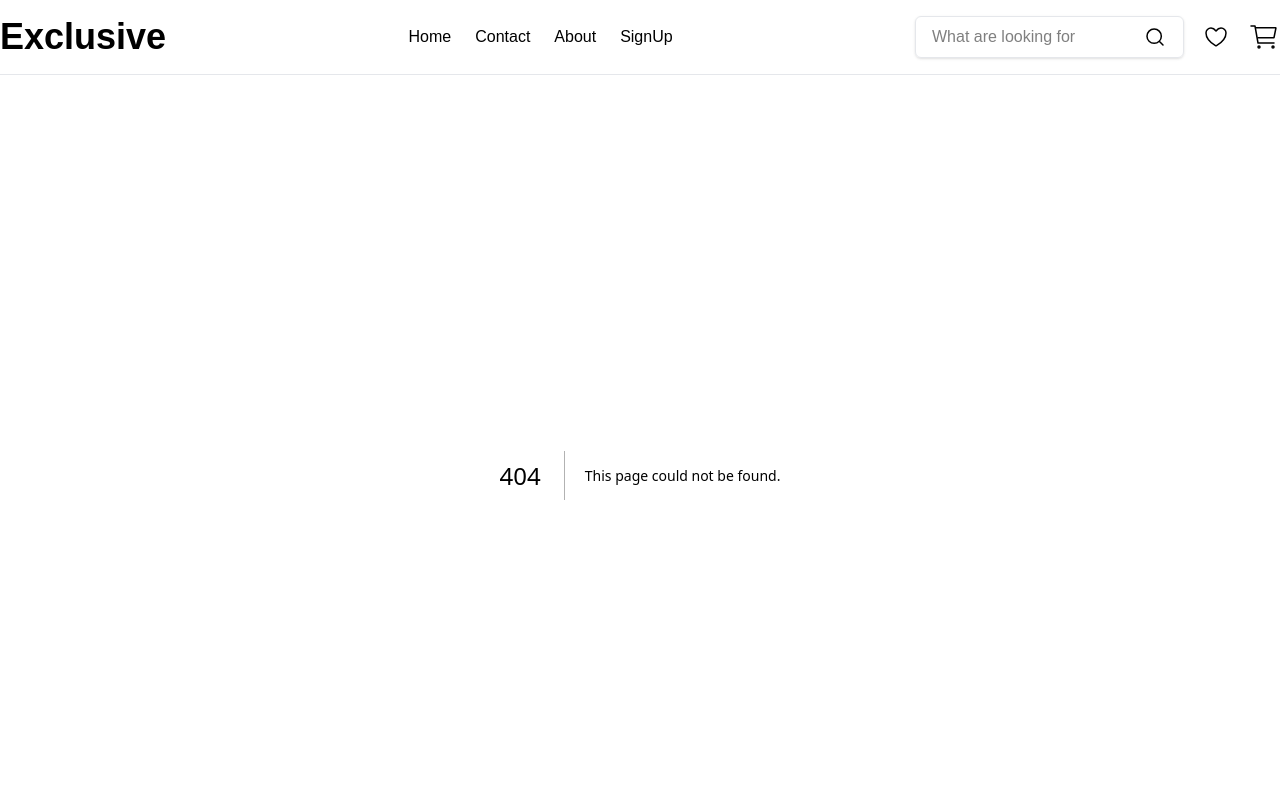
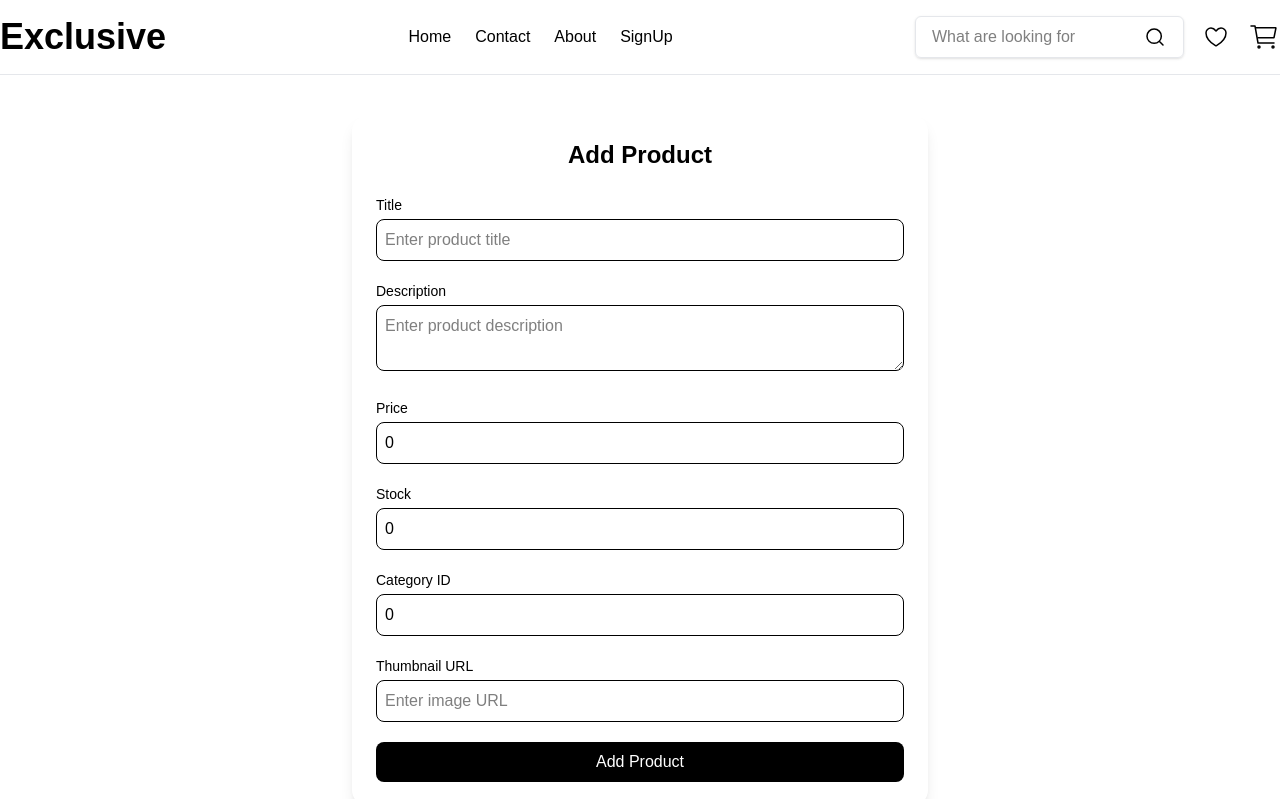
Before and after one commit to irorerejuliet/Exclusive, a Next.js app: page /create-product in a window 1280 px wide. Before the commit this address had no page. Shown: the top 799 px of the page. Built offline with nearby package versions, Linux system fonts and the light colour scheme.

Commit message:
Created Add product page but it is not submiting yet

```diff
--- /dev/null
+++ b/src/app/create-product/page.tsx
@@ -0,0 +1,11 @@
+import AddProduct from "@/components/products/AddProduct"
+
+
+const page = () => {
+  return (
+    <AddProduct/>
+
+  )
+}
+
+export default page
--- a/src/app/products/page.tsx
+++ b/src/app/products/page.tsx
@@ -3,6 +3,7 @@
 import ProductCard from "@/components/products/ProductCard";
 import CardSkeleton from "@/components/ui/CardSkeleton";
 import useProducts from "@/hooks/useProducts";
+import Link from "next/link";
 
 const Page = () => {
   const { products, loading } = useProducts();
@@ -16,6 +17,14 @@ const Page = () => {
               <ProductCard key={product.id} product={product} />
             ))}
       </div>
+      <div className="text-center mx-auto my-20">
+        <Link
+          href="/create-product"
+          className="text-white bg-red-500 text-base font-medium px-10 py-4 rounded-md my-16 w-58.5 md:mx-0 mx-10 "
+        >
+          Add Product
+        </Link>
+      </div>
     </div>
   );
 };
--- /dev/null
+++ b/src/components/products/AddProduct.tsx
@@ -0,0 +1,183 @@
+
+"use client"
+import { useMutation } from "@tanstack/react-query";
+import axios from "axios";
+import { useState, ChangeEvent, FormEvent } from "react";
+
+interface FormData {
+  title: string;
+  description: string;
+  price: number;
+  stock: number;
+  category_id: number;
+  thumbnail: string;
+}
+
+interface Errors {
+  title?: string;
+  price?: string;
+  stock?: string;
+}
+
+const AddProduct = () => {
+  const [values, setValues] = useState<FormData>({
+    title: "",
+    description: "",
+    price: 0,
+    stock: 0,
+    category_id: 0,
+    thumbnail: "",
+  });
+
+  const [errors, setErrors] = useState<Errors>({});
+
+  const handleChange = (
+    e: ChangeEvent<HTMLInputElement | HTMLTextAreaElement>,
+  ) => {
+    const { name, value } = e.target;
+
+    setValues((prev) => ({
+      ...prev,
+      [name]:
+        name === "price" || name === "stock" || name === "category_id"
+          ? Number(value)
+          : value,
+    }));
+  };
+
+  const { mutate, isPending } = useMutation({
+    mutationFn: async (payload: FormData) => {
+      const res = await axios.post("/api/products", payload);
+      return res.data;
+    },
+  });
+
+  const handleSubmit = (e: FormEvent<HTMLFormElement>) => {
+    e.preventDefault();
+
+    const newErrors: Errors = {};
+
+    if (!values.title) newErrors.title = "Title is required";
+    if (values.price <= 0) newErrors.price = "Price must be greater than 0";
+    if (values.stock < 0) newErrors.stock = "Stock cannot be negative";
+
+    setErrors(newErrors);
+
+    if (Object.keys(newErrors).length > 0) return;
+
+    mutate(values);
+  };
+
+  return (
+    <section className="bg-white text-black pt-10">
+      <div className="max-w-xl mx-auto  p-6 bg-white shadow-lg rounded-2xl">
+        <h2 className="text-2xl font-bold mb-6 text-center">Add Product</h2>
+
+        <form onSubmit={handleSubmit} className="space-y-5">
+          {/* Title */}
+          <div>
+            <label className="block mb-1 text-sm font-medium">Title</label>
+            <input
+              type="text"
+              name="title"
+              value={values.title}
+              onChange={handleChange}
+              className="w-full border p-2 rounded-lg"
+              placeholder="Enter product title"
+            />
+            {errors.title && (
+              <p className="text-red-500 text-sm">{errors.title}</p>
+            )}
+          </div>
+
+          {/* Description */}
+          <div>
+            <label className="block mb-1 text-sm font-medium">
+              Description
+            </label>
+            <textarea
+              name="description"
+              value={values.description}
+              onChange={handleChange}
+              className="w-full border p-2 rounded-lg"
+              placeholder="Enter product description"
+            />
+          </div>
+
+          {/* Price */}
+          <div>
+            <label className="block mb-1 text-sm font-medium">Price</label>
+            <input
+              type="number"
+              name="price"
+              value={values.price}
+              onChange={handleChange}
+              className="w-full border p-2 rounded-lg"
+              placeholder="Enter price"
+            />
+            {errors.price && (
+              <p className="text-red-500 text-sm">{errors.price}</p>
+            )}
+          </div>
+
+          {/* Stock */}
+          <div>
+            <label className="block mb-1 text-sm font-medium">Stock</label>
+            <input
+              type="number"
+              name="stock"
+              value={values.stock}
+              onChange={handleChange}
+              className="w-full border p-2 rounded-lg"
+              placeholder="Enter stock quantity"
+            />
+            {errors.stock && (
+              <p className="text-red-500 text-sm">{errors.stock}</p>
+            )}
+          </div>
+
+          {/* Category ID */}
+          <div>
+            <label className="block mb-1 text-sm font-medium">
+              Category ID
+            </label>
+            <input
+              type="number"
+              name="category_id"
+              value={values.category_id}
+              onChange={handleChange}
+              className="w-full border p-2 rounded-lg"
+              placeholder="Enter category id"
+            />
+          </div>
+
+          {/* Thumbnail */}
+          <div>
+            <label className="block mb-1 text-sm font-medium">
+              Thumbnail URL
+            </label>
+            <input
+              type="text"
+              name="thumbnail"
+              value={values.thumbnail}
+              onChange={handleChange}
+              className="w-full border p-2 rounded-lg"
+              placeholder="Enter image URL"
+            />
+          </div>
+
+          {/* Submit */}
+          <button
+            type="submit"
+            disabled={isPending}
+            className="w-full bg-black text-white p-2 rounded-lg hover:opacity-90 disabled:opacity-50"
+          >
+            {isPending ? "Adding..." : "Add Product"}
+          </button>
+        </form>
+      </div>
+    </section>
+  );
+};
+
+export default AddProduct;
--- a/src/features/landingpage/FlashSales.tsx
+++ b/src/features/landingpage/FlashSales.tsx
@@ -4,6 +4,7 @@ import ProductCard from "@/components/products/ProductCard";
 import SalesTime from "@/components/products/SalesTime";
 import CardSkeleton from "@/components/ui/CardSkeleton";
 import useProducts from "@/hooks/useProducts";
+import Link from "next/link";
 
 const FlashSales = () => {
   const { products, loading } = useProducts();
@@ -25,10 +26,10 @@ const FlashSales = () => {
                   <ProductCard key={product.id} product={product} />
                 ))}
         </div>
-        <div className="text-center mx-auto">
-          <button className="text-white bg-red-500 text-base font-medium px-10 py-4 rounded-md my-16 w-58.5 md:mx-0 mx-10 ">
+        <div className="text-center mx-auto my-20">
+          <Link href="/products" className="text-white bg-red-500 text-base font-medium px-10 py-4 rounded-md my-16 w-58.5 md:mx-0 mx-10 ">
             View All Products
-          </button>
+          </Link>
         </div>
         <div className="w-full border-t border-gray-200"></div>
       </div>
```
